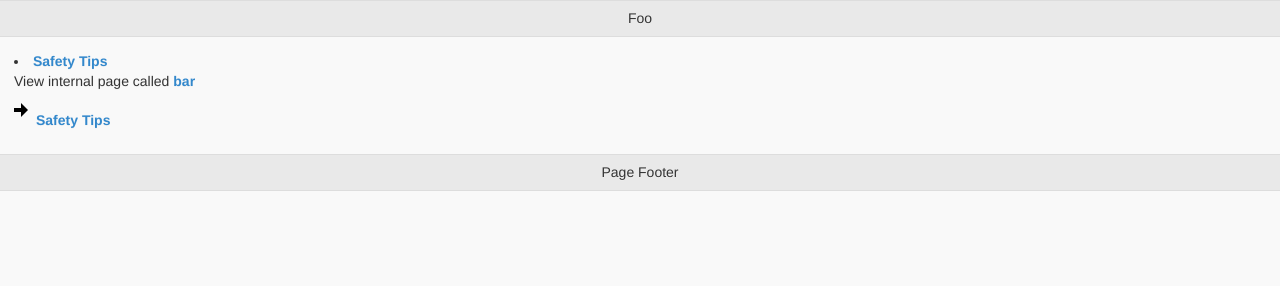
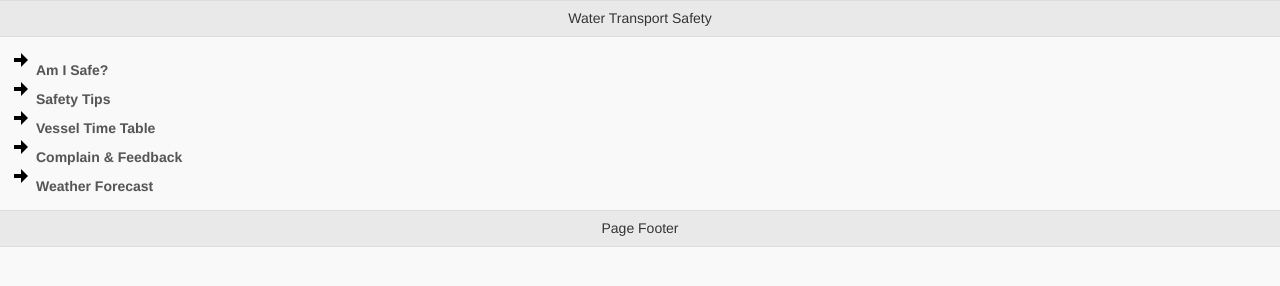
Before and after one commit to salayhin/WTSS-APP, a plain HTML site: page www/index.html in a window 1280 px wide. Drawn offline with Linux system fonts and the light colour scheme.

Commit message:
updated home page

```diff
--- a/www/css/application.css
+++ b/www/css/application.css
@@ -11,3 +11,7 @@
     width: 22px;
     height: 22px;
 }
+.main-menu a, .main-menu a:visited, .main-menu a:hover {
+    color: #555;
+    text-decoration: none;
+}
--- a/www/index.html
+++ b/www/index.html
@@ -27,14 +27,19 @@
 <div data-role="page" id="home-page">
 
     <div data-role="header">
-        <h1>Foo</h1>
+        <h1>Water Transport Safety</h1>
     </div><!-- /header -->
 
     <div data-role="content">
-        <li><a href="safety_tips.html">Safety Tips</a></li>
-        <p>View internal page called <a href="#bar">bar</a></p>
 
-        <p><a href="#safety-tips"><span><span></span></span>Safety Tips</a></p>
+        <div class="main-menu">
+            <div><a href="#am-i-safe"><span><span></span></span>Am I Safe?</a></div>
+            <div><a href="#safety-tips"><span><span></span></span>Safety Tips</a></div>
+            <div><a href="#vessel-time-table"><span><span></span></span>Vessel Time Table</a></div>
+            <div><a href="#complain-and-feedback"><span><span></span></span>Complain & Feedback</a></div>
+            <div><a href="#weather-forecast"><span><span></span></span>Weather Forecast</a></div>
+            <!-- TODO: <p><a href="#search"><span><span></span></span>Safety Tips</a></div>-->
+        </div>
 
     </div><!-- /content -->
 
@@ -53,7 +58,7 @@
 
     <div data-role="content">
         <p>I'm the second in the source order so I'm hidden when the page loads. I'm just shown if a link that references my ID is beeing clicked.</p>
-        <p><a href="#foo">Back to foo</a></p>
+        <p><a href="#home-page">Back to home</a></p>
     </div><!-- /content -->
 
     <div data-role="footer">
```
